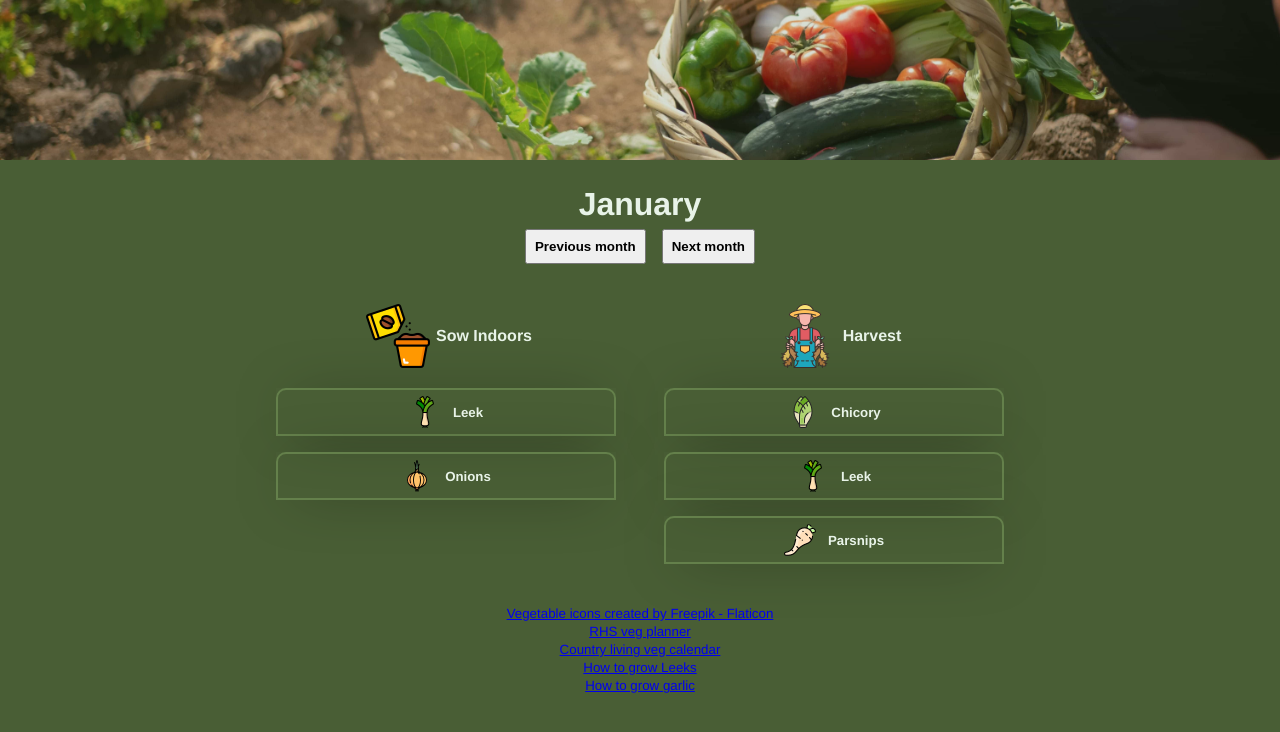
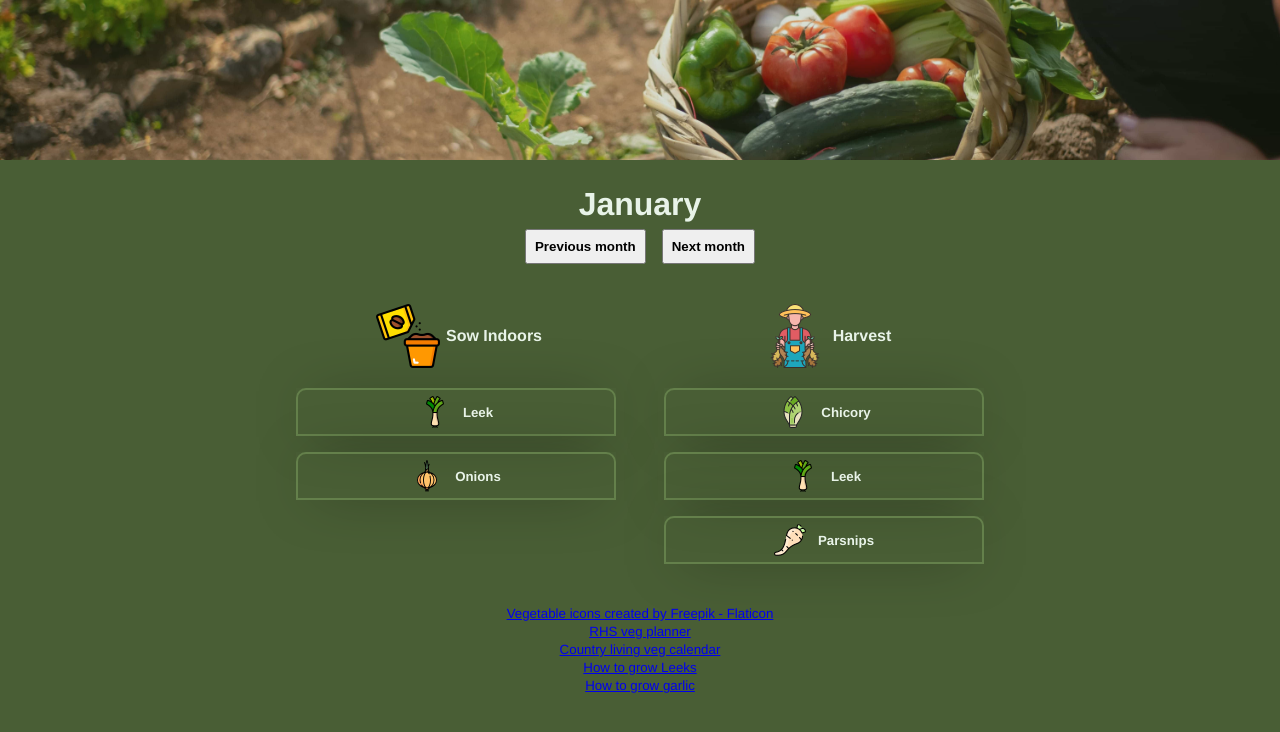
Before and after one commit to liamsain/garden, a Vue app: page / in a window 1280 px wide. Shown: the top 732 px of the page. Built offline with nearby package versions, Linux system fonts and the light colour scheme.

Commit message:
veg item width change

```diff
--- a/src/components/VegItem.vue
+++ b/src/components/VegItem.vue
@@ -44,12 +44,12 @@ const jobDescription = computed(() => {
 </template>
 <style>
 .veg-item {
-  width: 340px;
+  width: 320px;
   margin: 12px;
   margin-bottom: 16px;
--webkit-box-shadow: 1px 2px 58px -18px rgba(0,0,0,0.75);
--moz-box-shadow: 1px 2px 58px -18px rgba(0,0,0,0.75);
-box-shadow: 1px 2px 58px -18px rgba(0,0,0,0.75);
+  -webkit-box-shadow: 1px 2px 58px -18px rgba(0, 0, 0, 0.75);
+  -moz-box-shadow: 1px 2px 58px -18px rgba(0, 0, 0, 0.75);
+  box-shadow: 1px 2px 58px -18px rgba(0, 0, 0, 0.75);
 }
 .veg-item__heading {
   display: flex;
```
